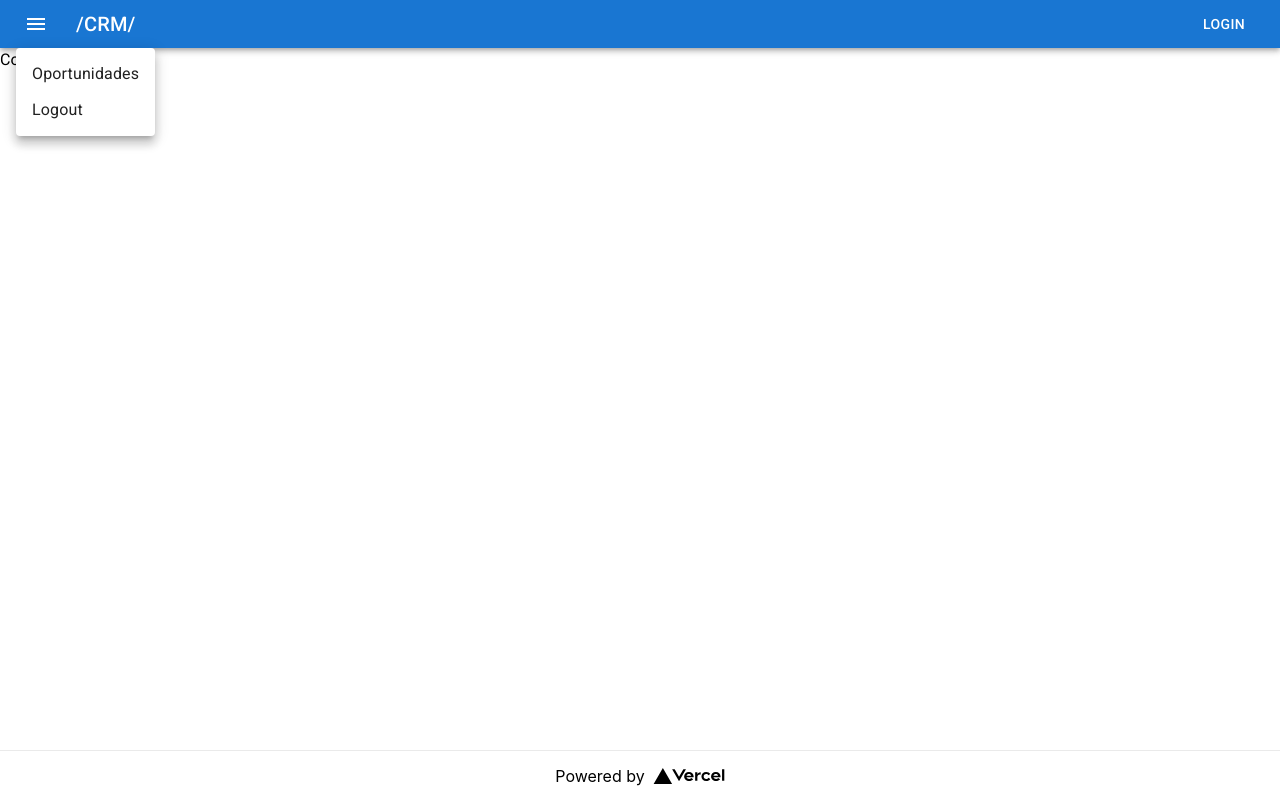
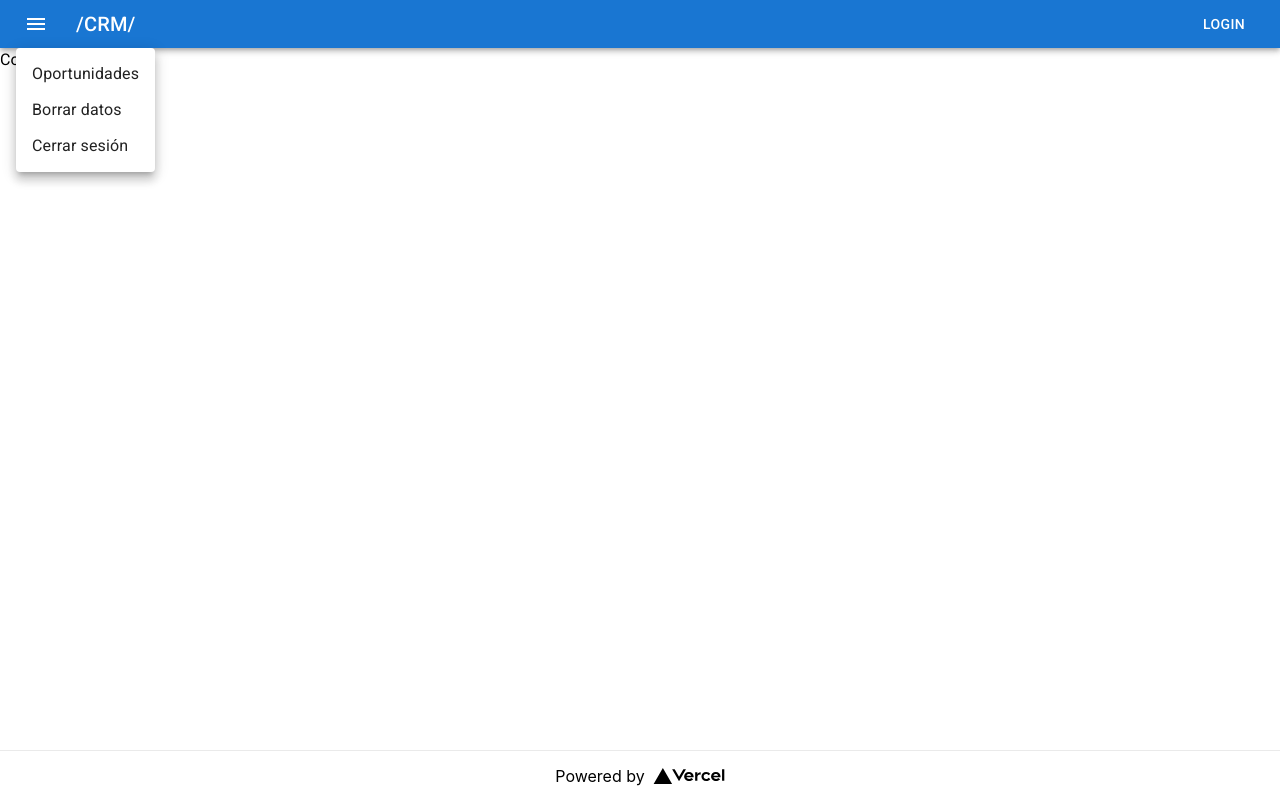
Before and after one commit to tomasperezmolina/crm-front, a Next.js app: page / in a window 1280 px wide. Both pictures are taken after a click on the button "menu". Built offline with nearby package versions, Linux system fonts and the light colour scheme.

Commit message:
feat: add button to purge all data

```diff
--- a/common/navbar.tsx
+++ b/common/navbar.tsx
@@ -11,6 +11,7 @@ import {
 import React from "react";
 import MenuIcon from "@mui/icons-material/Menu";
 import { useRouter } from "next/router";
+import { persistor } from "../state/store";
 
 export default function Navbar() {
   const router = useRouter();
@@ -23,16 +24,20 @@ export default function Navbar() {
     setAnchor(null);
   };
   const handleLoginClick = () => {
-    router.push('/login');
+    router.push("/login");
   };
   const handleLogoutClick = () => {
     handleClose();
-    router.push('/');
+    router.push("/");
   };
   const handleOpportunityClick = () => {
     handleClose();
-    router.push('/opportunity');
-  }
+    router.push("/opportunity");
+  };
+  const handleReset = () => {
+    persistor.purge();
+    window.location.reload();
+  };
   return (
     <Box sx={{ flexGrow: 1 }}>
       <AppBar position="static">
@@ -42,7 +47,7 @@ export default function Navbar() {
             edge="start"
             color="inherit"
             aria-label="menu"
-            aria-expanded={open ? 'true' : undefined}
+            aria-expanded={open ? "true" : undefined}
             onClick={handleClick}
             sx={{ mr: 2 }}
           >
@@ -54,16 +59,19 @@ export default function Navbar() {
             open={open}
             onClose={handleClose}
             MenuListProps={{
-              'aria-labelledby': 'basic-button',
+              "aria-labelledby": "basic-button",
             }}
           >
             <MenuItem onClick={handleOpportunityClick}>Oportunidades</MenuItem>
-            <MenuItem onClick={handleLogoutClick}>Logout</MenuItem>
+            <MenuItem onClick={handleReset}>Borrar datos</MenuItem>
+            <MenuItem onClick={handleLogoutClick}>Cerrar sesión</MenuItem>
           </Menu>
           <Typography variant="h6" component="div" sx={{ flexGrow: 1 }}>
             /CRM/
           </Typography>
-          <Button color="inherit" onClick={handleLoginClick}>Login</Button>
+          <Button color="inherit" onClick={handleLoginClick}>
+            Login
+          </Button>
         </Toolbar>
       </AppBar>
     </Box>
```
